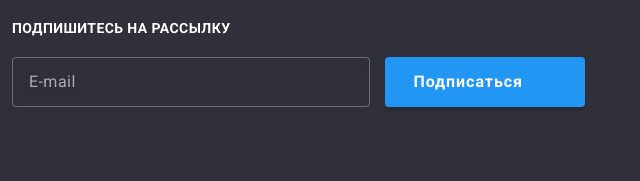
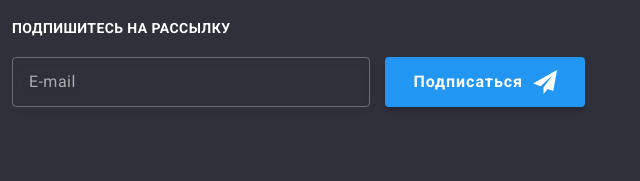
Before and after one commit to Serhii-Filatov/goit-markup-hw-06, a plain HTML site: page index.html in a window 1280 px wide. Shown: the part 2760-2941 px from the top of the page, 640-1280 px from the left. Drawn offline with nearby package versions, Linux system fonts and the light colour scheme; the site is published under a folder, as on GitHub Pages, so addresses that start at the root find nothing.

Commit message:
Исправлен баг с иконкой на кнопке

```diff
--- a/index.html
+++ b/index.html
@@ -610,7 +610,7 @@
               <button class="footer-submit-btn" type="submit">
                 Подписаться
                 <svg class="submit-icon" width="24" height="24">
-                  <use href="/images/icons.svg#icon-send"></use>
+                  <use href="./images/icons.svg#icon-send"></use>
                 </svg>
               </button>
             </form>
```
